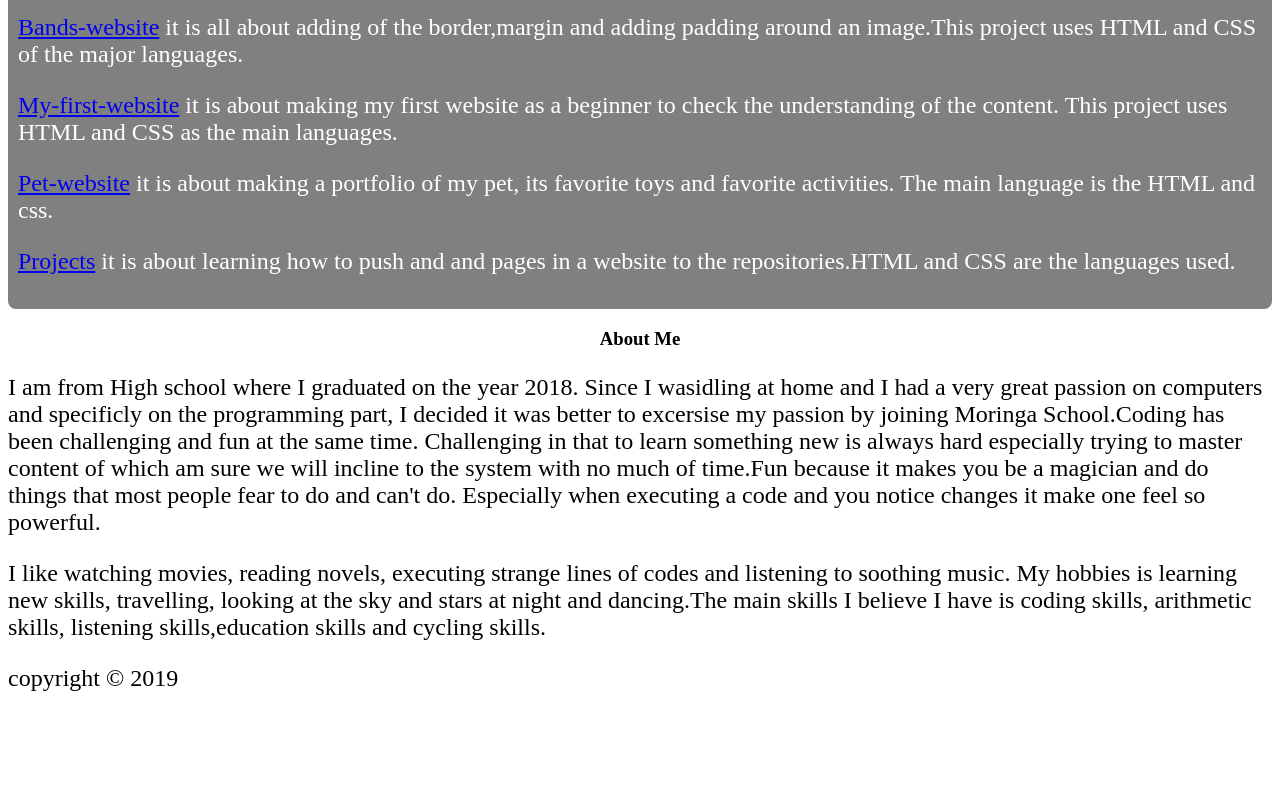
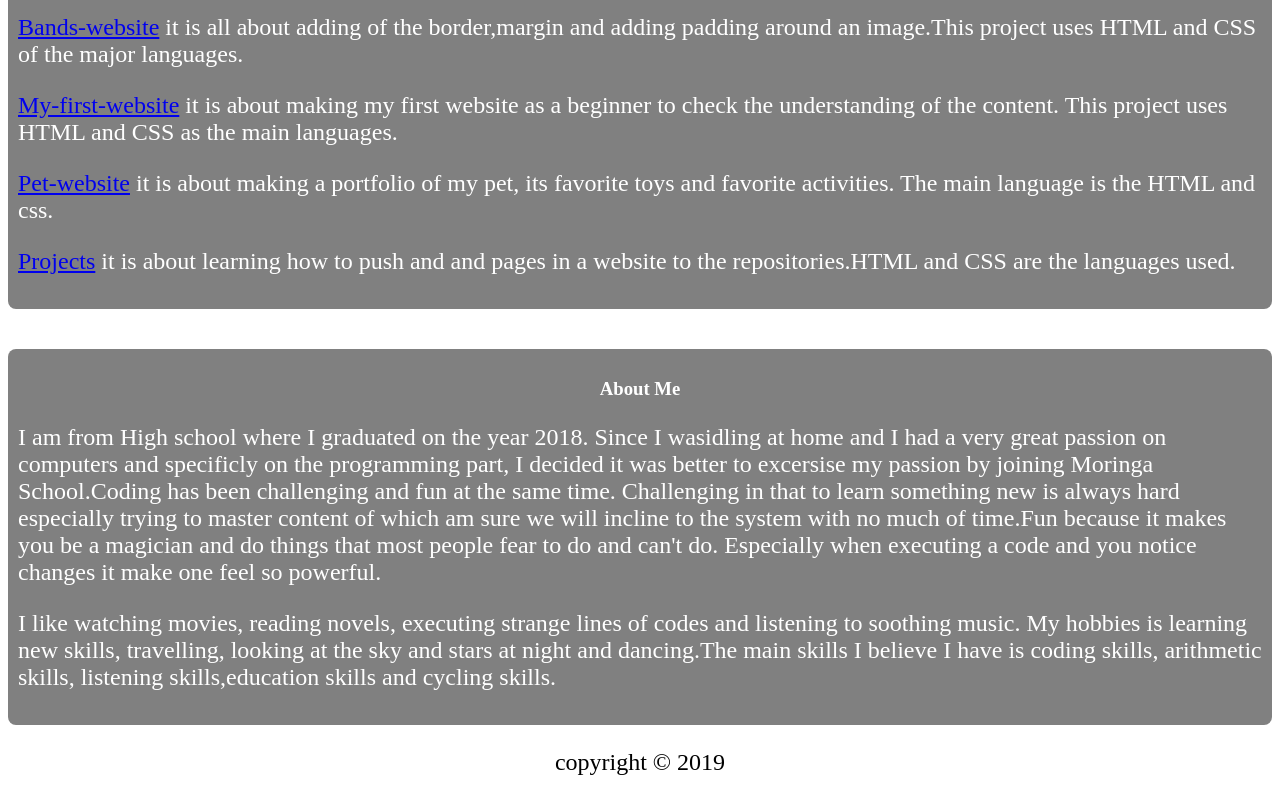
Before and after one commit to Kihara-tony/Indipendentproject-Kihara, a plain HTML site: page index.html in a window 1280 px wide. Shown: the part 631-1431 px from the top of the page. Before the commit the page ends 1347 px from the top, so only its background shows below. Drawn offline with Linux system fonts and the light colour scheme.

Commit message:
add styling of the class selectors in the style.css.

```diff
--- a/style.css
+++ b/style.css
@@ -1,5 +1,7 @@
 h1{
   text-align:center;
+  font-style: italic;
+  color:green;
 
 }
 img {
@@ -20,3 +22,13 @@ p{
   border-radius: 8px 8px 8px 8px;
   color:white;
 }
+.about{
+  background-color:grey;
+  padding: 10px;
+  border-radius: 8px 8px 8px 8px;
+  color:white;
+  margin-top: 40px;
+}
+.copy{
+  text-align: center;
+}
```
